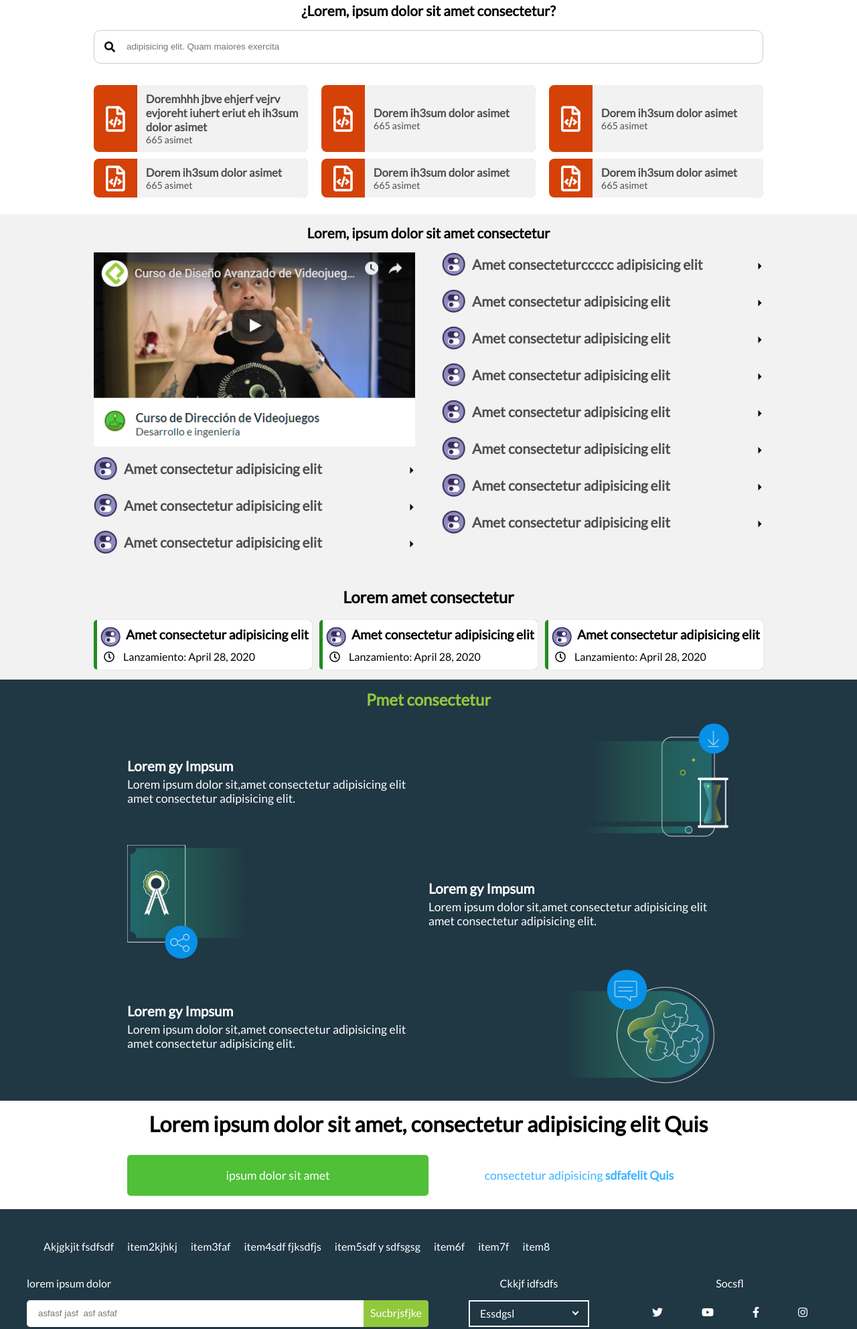
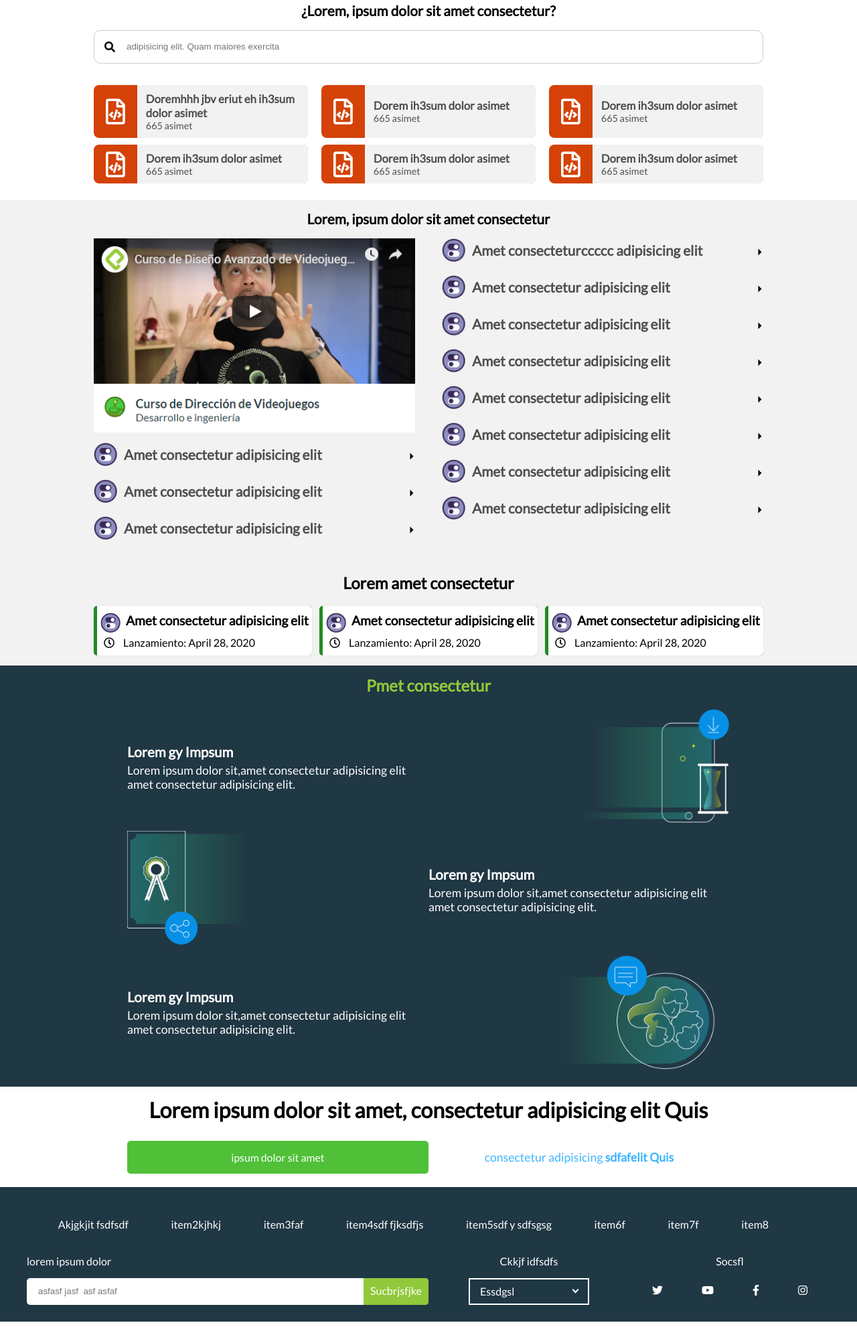
Before and after one commit to ever5390/clonPlatzi, a plain HTML site: page index.html in a window 1280 px wide. Shown: the part 716-2701 px from the top of the page at 67% size. Drawn offline with Linux system fonts and the light colour scheme.

Commit message:
ajuste de fuente y menu de footer

```diff
--- a/estilos.css
+++ b/estilos.css
@@ -470,9 +470,9 @@ section h1{
 .article-funciona .btn-uno{
     text-decoration: none;
     color: #fff;
-    padding: 20px;
+    padding: 15px;
     display: block;
-    font-size: 1em;
+    font-size: .9em;
     width: 50%;
     box-sizing: border-box;
     border-radius: 5px;
@@ -512,6 +512,7 @@ footer{
     width: 90%;
     display: flex;
     flex-wrap: wrap;
+    justify-content: space-around;
     margin-bottom: 15px;
 }
 
@@ -685,6 +686,10 @@ footer{
         width: 200px;
     }
 
+    .article-funciona {
+        max-width: 500px;
+    }
+
     /*section 5*/
     .section5 {
         font-size: .8rem;
--- a/index.html
+++ b/index.html
@@ -94,7 +94,7 @@
                                 <i class="far fa-file-code"></i>
                         </div>
                         <div  class="descripcion">
-                            <h3 class="carrera-titulo">Doremhhh jbve ehjerf vejrv evjoreht iuhert  eriut eh ih3sum dolor asimet</h3>
+                            <h3 class="carrera-titulo">Doremhhh jbv  eriut eh ih3sum dolor asimet</h3>
                             <p class="carrera-descripcion">665 asimet</p>
                         </div>
                     </div>
```
